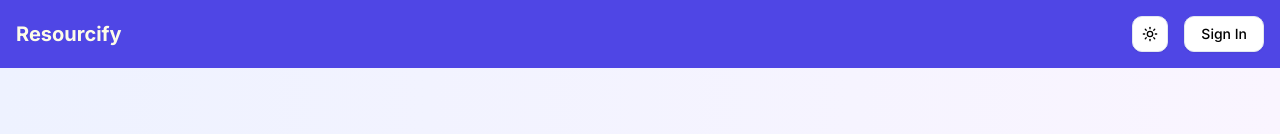
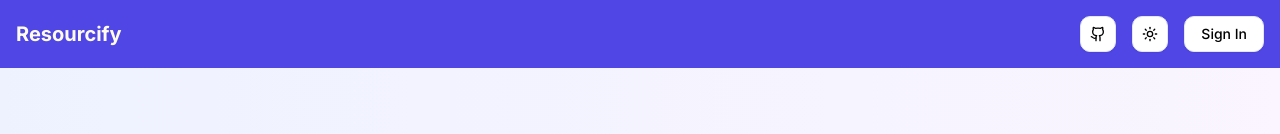
Before and after one commit to stikhead/resourcify, a Next.js app: page / in a window 1280 px wide. Shown: the top 134 px of the page. Built offline with nearby package versions, Linux system fonts and the light colour scheme; no server answers.

Commit message:
add github button

```diff
--- a/src/components/NavBar.tsx
+++ b/src/components/NavBar.tsx
@@ -4,6 +4,7 @@ import { SignedIn, SignedOut, SignInButton, UserButton } from "@clerk/nextjs";
 import Link from "next/link";
 import { Button } from "@/components/ui/button";
 import DarkModeToggle from "@/components/DarkMode";
+import { Github } from "lucide-react";
 
 export default function Navbar() {
   return (
@@ -15,6 +16,11 @@ export default function Navbar() {
         Resourcify
       </Link>
       <div className="flex items-center gap-4">
+        <Link href="https://github.com/stikhead/resourcify/" target="_blank" rel="noopener noreferrer">
+        <Button variant="outline" size="icon">
+          <Github className=" text-black dark:text-white " />
+        </Button>
+        </Link>
         <DarkModeToggle />
 
         <SignedIn>
```
